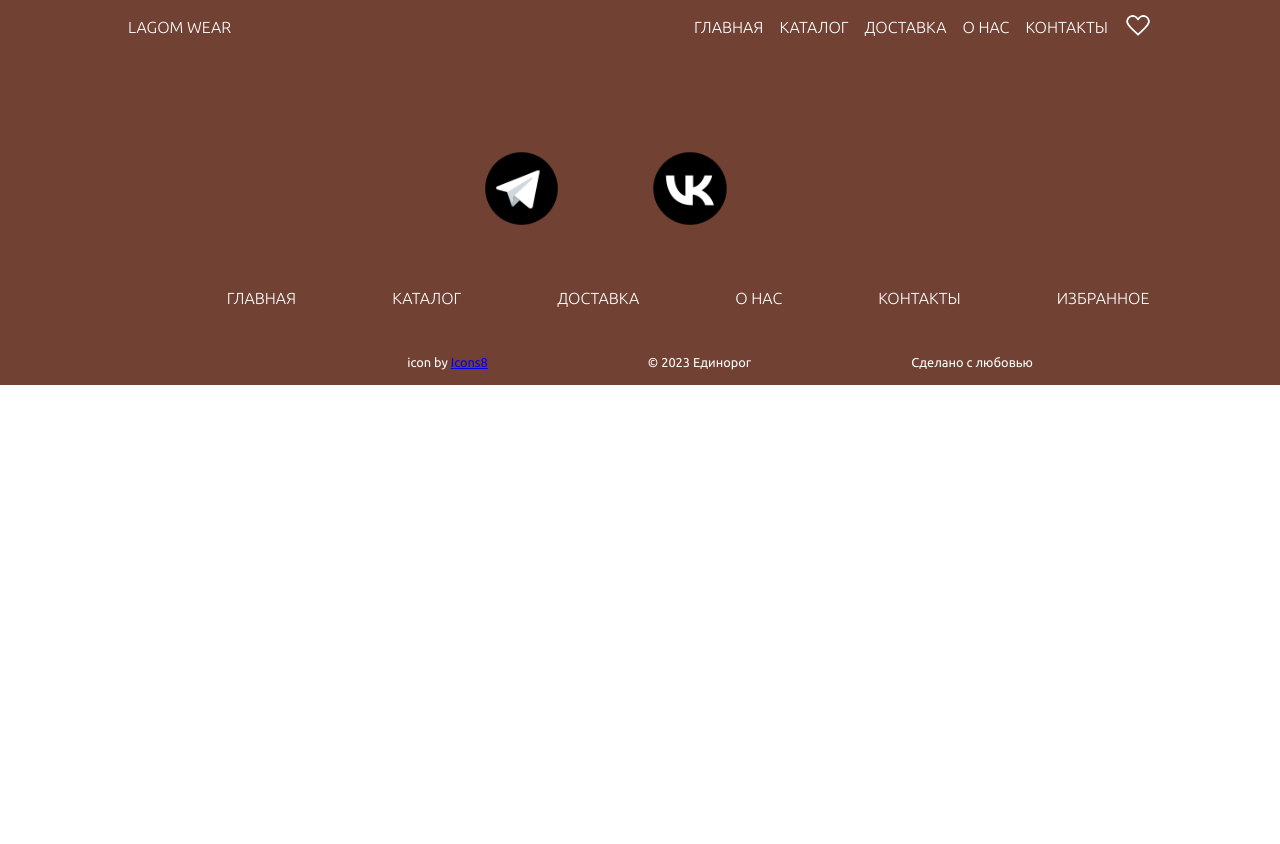
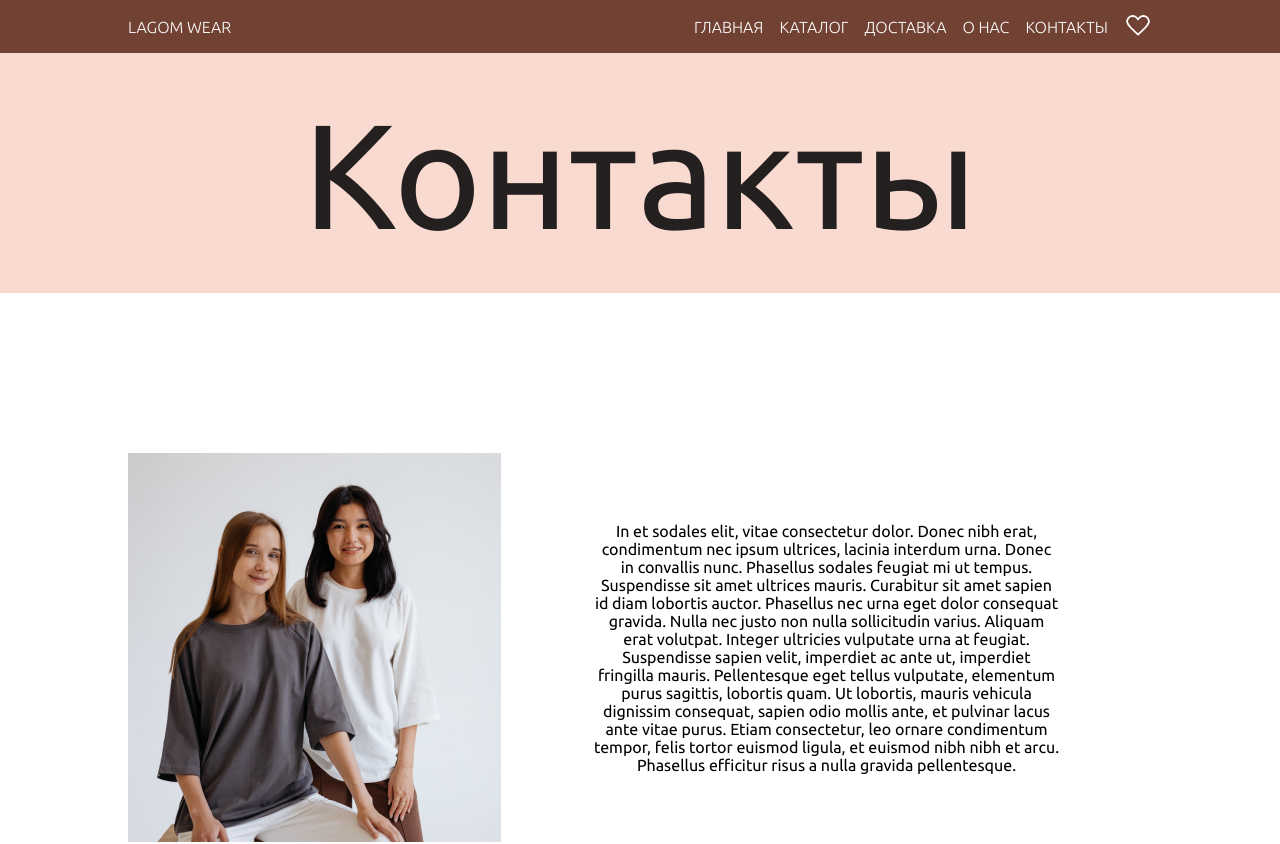
Before and after one commit to MargoPuhoff/Lagom_Wear, a Vue app: page /contact in a window 1280 px wide. Shown: the top 844 px of the page. Before the commit the page ends 800 px from the top, so only its background shows below. Built offline with nearby package versions, Linux system fonts and the light colour scheme.

Commit message:
Добавила стили к контактам

```diff
--- a/src/pages/ContactPage.vue
+++ b/src/pages/ContactPage.vue
@@ -1,5 +1,14 @@
 <template>
   <MyHeader/>
+
+  <div class="contact__banner">Контакты</div>
+  <div class="contact__info">
+
+    <MyBlock
+      blockImg="src/img/png/contact__img1.png"
+      text="In et sodales elit, vitae consectetur dolor. Donec nibh erat, condimentum nec ipsum ultrices, lacinia interdum urna. Donec in convallis nunc. Phasellus sodales feugiat mi ut tempus. Suspendisse sit amet ultrices mauris. Curabitur sit amet sapien id diam lobortis auctor. Phasellus nec urna eget dolor consequat gravida. Nulla nec justo non nulla sollicitudin varius. Aliquam erat volutpat. Integer ultricies vulputate urna at feugiat. Suspendisse sapien velit, imperdiet ac ante ut, imperdiet fringilla mauris. Pellentesque eget tellus vulputate, elementum purus sagittis, lobortis quam. Ut lobortis, mauris vehicula dignissim consequat, sapien odio mollis ante, et pulvinar lacus ante vitae purus. Etiam consectetur, leo ornare condimentum tempor, felis tortor euismod ligula, et euismod nibh nibh et arcu. Phasellus efficitur risus a nulla gravida pellentesque."
+      class="left"/>
+  </div>
 
   <MyFooter/>
 </template>
@@ -7,8 +16,24 @@
 <script setup>
   import MyFooter from "@/components/MyFooter.vue"
   import MyHeader from "@/components/MyHeader.vue"
+  import MyBlock from "@/components/MyBlock.vue"
+
 </script>
 
 <style scoped>
+  .contact__banner{
+    height: 30vh;
+    display: flex;
+    justify-content: center;
+    align-items: center;
+    font-size: 9.3rem;
+    border-bottom: 2px solid linear-gradient(#F8DAD1 to #714133);
+    color: #252020;
+    background: #F8DAD1;
+  }
 
+  .contact__info{
+    margin: 10rem auto;
+    width: 80%;
+  }
 </style>
```
Also changed, not shown: src/img/png/contact__img1.png (added).
